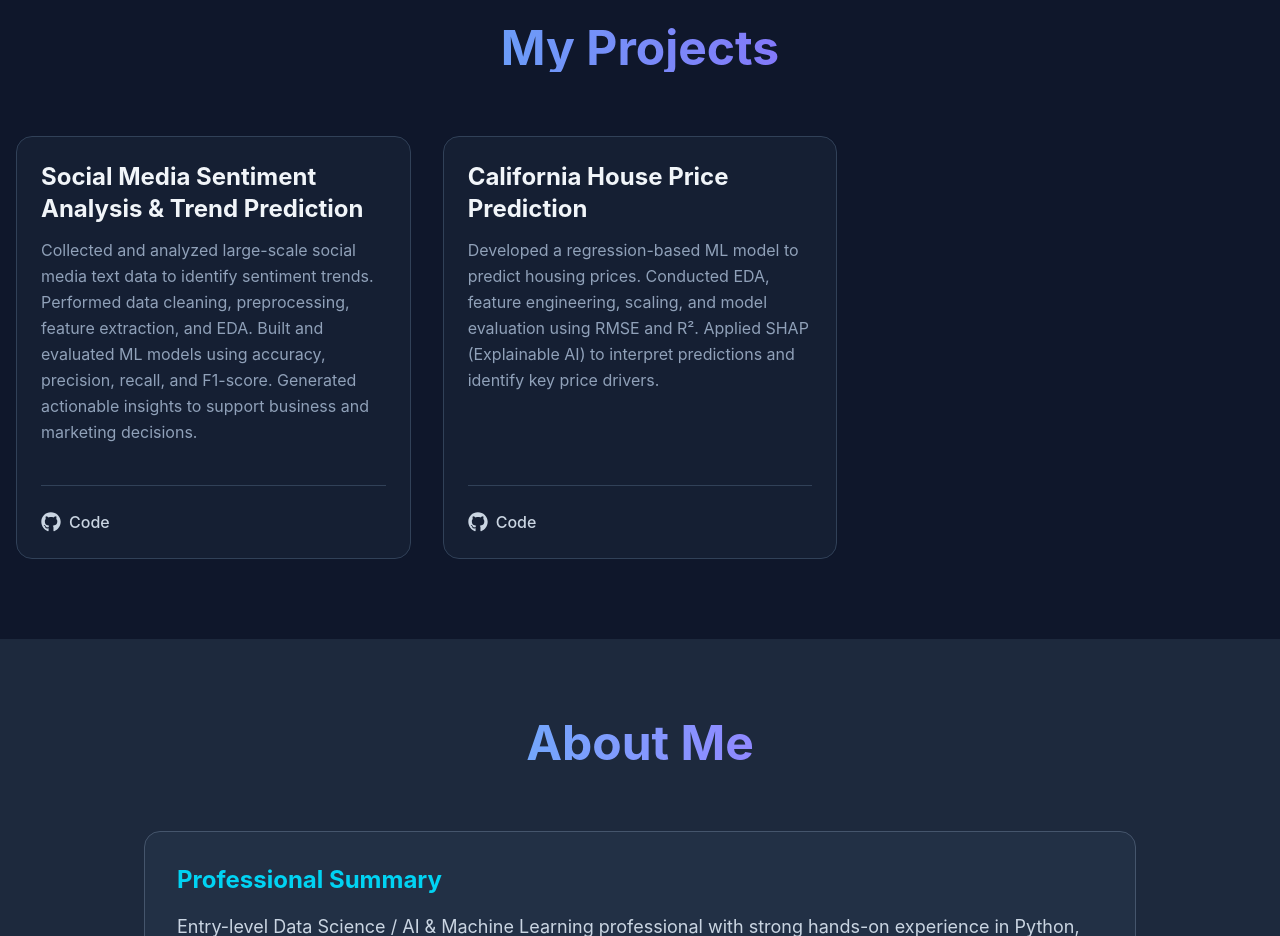
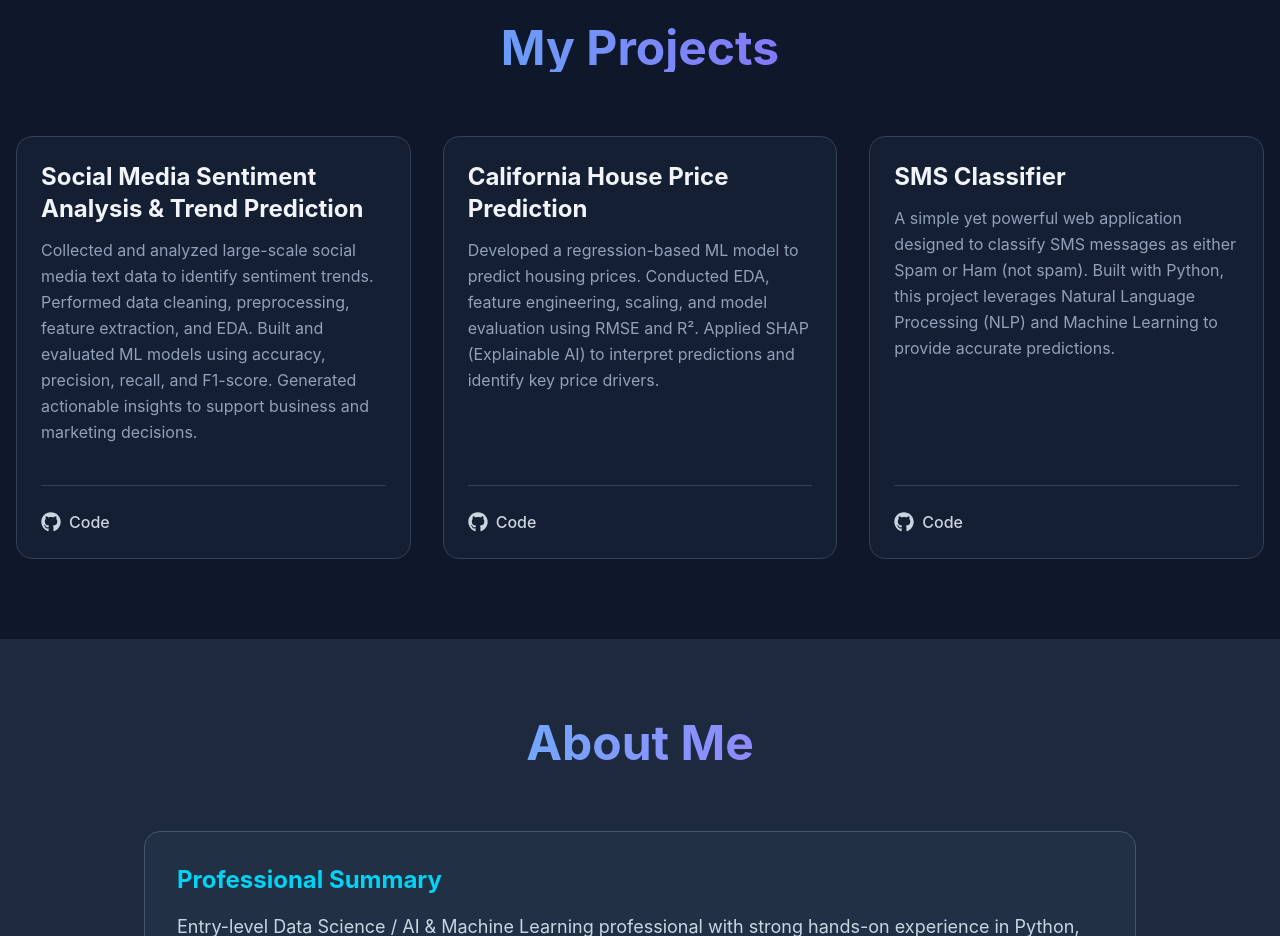
Before and after one commit to subal43/portfolio, a React (Vite) app: page / in a window 1280 px wide. Shown: the part 1720-2656 px from the top of the page. Built offline with nearby package versions, Linux system fonts and the light colour scheme.

Commit message:
add SMS Classifier on project section

```diff
--- a/components/project.tsx
+++ b/components/project.tsx
@@ -14,6 +14,13 @@ const projects = [
     github: 'https://github.com/subal43/DS-California-House-Price-Prediction.git',
     demo: '',
   },
+  {
+    title: 'SMS Classifier',
+    description: 'A simple yet powerful web application designed to classify SMS messages as either Spam or Ham (not spam). Built with Python, this project leverages Natural Language Processing (NLP) and Machine Learning to provide accurate predictions.',
+    github: 'https://github.com/subal43/DS-SMS-Classifier-System.git',
+    demo: '',
+  },
+
 ];
 
 import { motion } from 'framer-motion';
```
